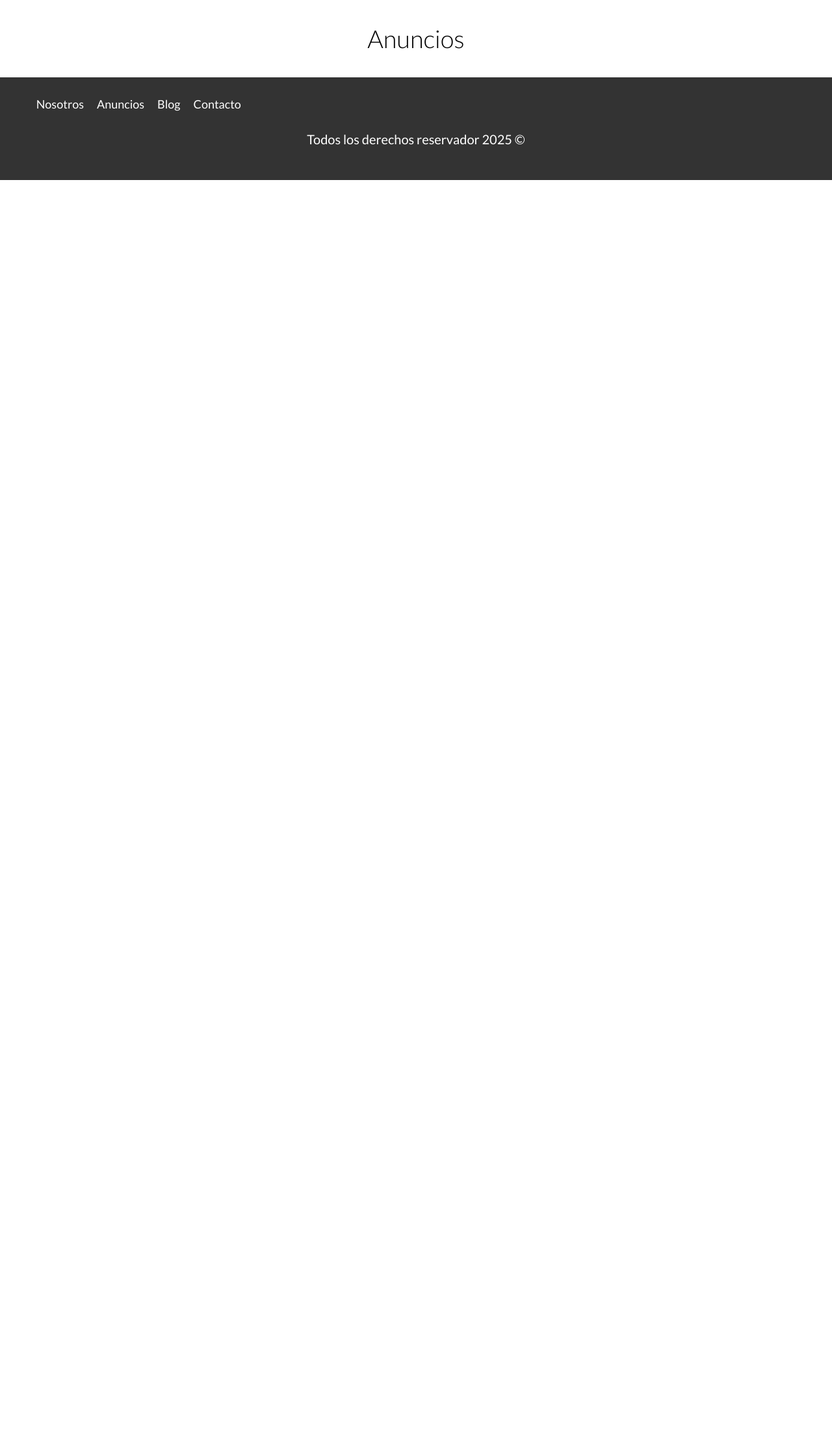
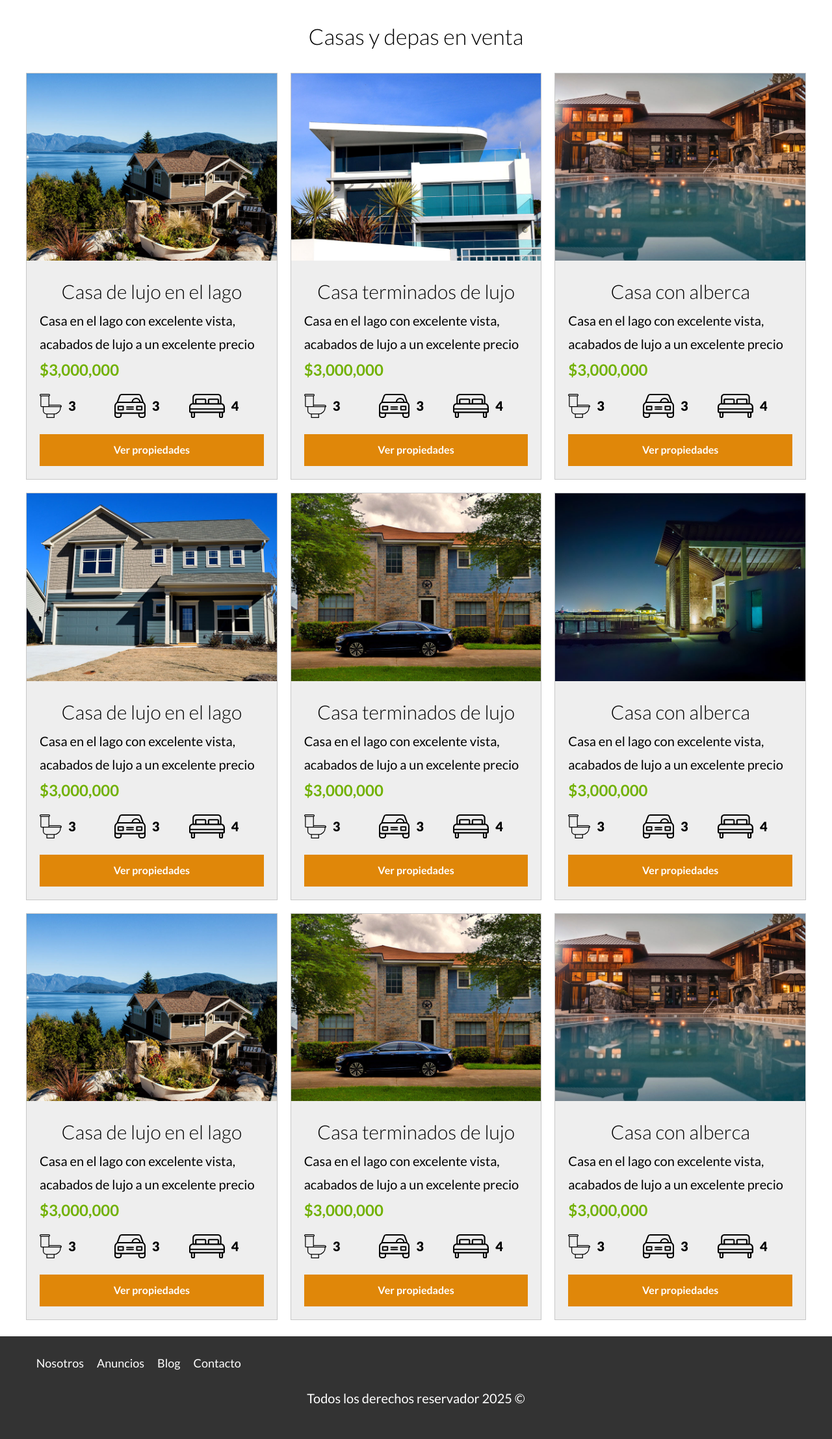
Before and after one commit to lucas22dossantos/Bienes-Raices, a PHP site: page /src/html/anuncios.html in a window 1280 px wide. Shown: the part 119-2333 px from the top of the page at 65% size. Before the commit the page ends 396 px from the top, so only its background shows below. Run offline with PHP 8.4, Linux system fonts and the light colour scheme; style sheets or scripts are compiled from the project's sources; some libraries are stand-ins or nearby versions.

Commit message:
creamos la pagina de anuncios

```diff
--- a/src/html/anuncios.html
+++ b/src/html/anuncios.html
@@ -25,7 +25,470 @@
     </header>
 
     <main class="contenedor seccion">
-      <h1>Anuncios</h1>
+      <h2>Casas y depas en venta</h2>
+
+      <div class="contenedor-anuncios">
+        <div class="anuncio">
+          <picture>
+            <source srcset="../../build/img/anuncio1.webp" type="img/webp" />
+            <source srcset="../../build/img/anuncio1.jpg" type="img/jpg" />
+            <img
+              loading="lazy"
+              src="../../build/img/anuncio1.jpg"
+              alt="Anuncio"
+            />
+          </picture>
+
+          <div class="contenido-anuncio">
+            <h3>Casa de lujo en el lago</h3>
+            <p>
+              Casa en el lago con excelente vista, acabados de lujo a un
+              excelente precio
+            </p>
+            <p class="precio">$3,000,000</p>
+
+            <ul class="icono-caracteristicas">
+              <li>
+                <img
+                  loading="lazy"
+                  src="../../build/img/icono_wc.svg"
+                  alt="Icono WC"
+                />
+                <p>3</p>
+              </li>
+              <li>
+                <img
+                  loading="lazy"
+                  src="../../build/img/icono_estacionamiento.svg"
+                  alt="Icono estacionamiento"
+                />
+                <p>3</p>
+              </li>
+              <li>
+                <img
+                  loading="lazy"
+                  src="../../build/img/icono_dormitorio.svg"
+                  alt="Icono dormitorio"
+                />
+                <p>4</p>
+              </li>
+            </ul>
+
+            <a href="anuncio.html" class="boton boton-amarillo-block">
+              Ver propiedades
+            </a>
+          </div>
+        </div>
+        <div class="anuncio">
+          <picture>
+            <source srcset="../../build/img/anuncio2.webp" type="img/webp" />
+            <source srcset="../../build/img/anuncio2.jpg" type="img/jpg" />
+            <img
+              loading="lazy"
+              src="../../build/img/anuncio2.jpg"
+              alt="Anuncio"
+            />
+          </picture>
+
+          <div class="contenido-anuncio">
+            <h3>Casa terminados de lujo</h3>
+            <p>
+              Casa en el lago con excelente vista, acabados de lujo a un
+              excelente precio
+            </p>
+            <p class="precio">$3,000,000</p>
+
+            <ul class="icono-caracteristicas">
+              <li>
+                <img
+                  loading="lazy"
+                  src="../../build/img/icono_wc.svg"
+                  alt="Icono WC"
+                />
+                <p>3</p>
+              </li>
+              <li>
+                <img
+                  loading="lazy"
+                  src="../../build/img/icono_estacionamiento.svg"
+                  alt="Icono estacionamiento"
+                />
+                <p>3</p>
+              </li>
+              <li>
+                <img
+                  loading="lazy"
+                  src="../../build/img/icono_dormitorio.svg"
+                  alt="Icono dormitorio"
+                />
+                <p>4</p>
+              </li>
+            </ul>
+
+            <a href="anuncio.html" class="boton boton-amarillo">
+              Ver propiedades
+            </a>
+          </div>
+        </div>
+        <div class="anuncio">
+          <picture>
+            <source srcset="../../build/img/anuncio3.webp" type="img/webp" />
+            <source srcset="../../build/img/anuncio3.jpg" type="img/jpg" />
+            <img
+              loading="lazy"
+              src="../../build/img/anuncio3.jpg"
+              alt="Anuncio"
+            />
+          </picture>
+
+          <div class="contenido-anuncio">
+            <h3>Casa con alberca</h3>
+            <p>
+              Casa en el lago con excelente vista, acabados de lujo a un
+              excelente precio
+            </p>
+            <p class="precio">$3,000,000</p>
+
+            <ul class="icono-caracteristicas">
+              <li>
+                <img
+                  loading="lazy"
+                  src="../../build/img/icono_wc.svg"
+                  alt="Icono WC"
+                />
+                <p>3</p>
+              </li>
+              <li>
+                <img
+                  loading="lazy"
+                  src="../../build/img/icono_estacionamiento.svg"
+                  alt="Icono estacionamiento"
+                />
+                <p>3</p>
+              </li>
+              <li>
+                <img
+                  loading="lazy"
+                  src="../../build/img/icono_dormitorio.svg"
+                  alt="Icono dormitorio"
+                />
+                <p>4</p>
+              </li>
+            </ul>
+
+            <a href="anuncio.html" class="boton boton-amarillo">
+              Ver propiedades
+            </a>
+          </div>
+        </div>
+        <div class="anuncio">
+          <picture>
+            <source srcset="../../build/img/anuncio4.webp" type="img/webp" />
+            <source srcset="../../build/img/anuncio4.jpg" type="img/jpg" />
+            <img
+              loading="lazy"
+              src="../../build/img/anuncio4.jpg"
+              alt="Anuncio"
+            />
+          </picture>
+
+          <div class="contenido-anuncio">
+            <h3>Casa de lujo en el lago</h3>
+            <p>
+              Casa en el lago con excelente vista, acabados de lujo a un
+              excelente precio
+            </p>
+            <p class="precio">$3,000,000</p>
+
+            <ul class="icono-caracteristicas">
+              <li>
+                <img
+                  loading="lazy"
+                  src="../../build/img/icono_wc.svg"
+                  alt="Icono WC"
+                />
+                <p>3</p>
+              </li>
+              <li>
+                <img
+                  loading="lazy"
+                  src="../../build/img/icono_estacionamiento.svg"
+                  alt="Icono estacionamiento"
+                />
+                <p>3</p>
+              </li>
+              <li>
+                <img
+                  loading="lazy"
+                  src="../../build/img/icono_dormitorio.svg"
+                  alt="Icono dormitorio"
+                />
+                <p>4</p>
+              </li>
+            </ul>
+
+            <a href="anuncio.html" class="boton boton-amarillo-block">
+              Ver propiedades
+            </a>
+          </div>
+        </div>
+        <div class="anuncio">
+          <picture>
+            <source srcset="../../build/img/anuncio5.webp" type="img/webp" />
+            <source srcset="../../build/img/anuncio5.jpg" type="img/jpg" />
+            <img
+              loading="lazy"
+              src="../../build/img/anuncio5.jpg"
+              alt="Anuncio"
+            />
+          </picture>
+
+          <div class="contenido-anuncio">
+            <h3>Casa terminados de lujo</h3>
+            <p>
+              Casa en el lago con excelente vista, acabados de lujo a un
+              excelente precio
+            </p>
+            <p class="precio">$3,000,000</p>
+
+            <ul class="icono-caracteristicas">
+              <li>
+                <img
+                  loading="lazy"
+                  src="../../build/img/icono_wc.svg"
+                  alt="Icono WC"
+                />
+                <p>3</p>
+              </li>
+              <li>
+                <img
+                  loading="lazy"
+                  src="../../build/img/icono_estacionamiento.svg"
+                  alt="Icono estacionamiento"
+                />
+                <p>3</p>
+              </li>
+              <li>
+                <img
+                  loading="lazy"
+                  src="../../build/img/icono_dormitorio.svg"
+                  alt="Icono dormitorio"
+                />
+                <p>4</p>
+              </li>
+            </ul>
+
+            <a href="anuncio.html" class="boton boton-amarillo">
+              Ver propiedades
+            </a>
+          </div>
+        </div>
+        <div class="anuncio">
+          <picture>
+            <source srcset="../../build/img/anuncio6.webp" type="img/webp" />
+            <source srcset="../../build/img/anuncio6.jpg" type="img/jpg" />
+            <img
+              loading="lazy"
+              src="../../build/img/anuncio6.jpg"
+              alt="Anuncio"
+            />
+          </picture>
+
+          <div class="contenido-anuncio">
+            <h3>Casa con alberca</h3>
+            <p>
+              Casa en el lago con excelente vista, acabados de lujo a un
+              excelente precio
+            </p>
+            <p class="precio">$3,000,000</p>
+
+            <ul class="icono-caracteristicas">
+              <li>
+                <img
+                  loading="lazy"
+                  src="../../build/img/icono_wc.svg"
+                  alt="Icono WC"
+                />
+                <p>3</p>
+              </li>
+              <li>
+                <img
+                  loading="lazy"
+                  src="../../build/img/icono_estacionamiento.svg"
+                  alt="Icono estacionamiento"
+                />
+                <p>3</p>
+              </li>
+              <li>
+                <img
+                  loading="lazy"
+                  src="../../build/img/icono_dormitorio.svg"
+                  alt="Icono dormitorio"
+                />
+                <p>4</p>
+              </li>
+            </ul>
+
+            <a href="anuncio.html" class="boton boton-amarillo">
+              Ver propiedades
+            </a>
+          </div>
+        </div>
+
+        <div class="anuncio">
+          <picture>
+            <source srcset="../../build/img/anuncio1.webp" type="img/webp" />
+            <source srcset="../../build/img/anuncio1.jpg" type="img/jpg" />
+            <img
+              loading="lazy"
+              src="../../build/img/anuncio1.jpg"
+              alt="Anuncio"
+            />
+          </picture>
+
+          <div class="contenido-anuncio">
+            <h3>Casa de lujo en el lago</h3>
+            <p>
+              Casa en el lago con excelente vista, acabados de lujo a un
+              excelente precio
+            </p>
+            <p class="precio">$3,000,000</p>
+
+            <ul class="icono-caracteristicas">
+              <li>
+                <img
+                  loading="lazy"
+                  src="../../build/img/icono_wc.svg"
+                  alt="Icono WC"
+                />
+                <p>3</p>
+              </li>
+              <li>
+                <img
+                  loading="lazy"
+                  src="../../build/img/icono_estacionamiento.svg"
+                  alt="Icono estacionamiento"
+                />
+                <p>3</p>
+              </li>
+              <li>
+                <img
+                  loading="lazy"
+                  src="../../build/img/icono_dormitorio.svg"
+                  alt="Icono dormitorio"
+                />
+                <p>4</p>
+              </li>
+            </ul>
+
+            <a href="anuncio.html" class="boton boton-amarillo-block">
+              Ver propiedades
+            </a>
+          </div>
+        </div>
+        <div class="anuncio">
+          <picture>
+            <source srcset="../../build/img/anuncio5.webp" type="img/webp" />
+            <source srcset="../../build/img/anuncio5.jpg" type="img/jpg" />
+            <img
+              loading="lazy"
+              src="../../build/img/anuncio5.jpg"
+              alt="Anuncio"
+            />
+          </picture>
+
+          <div class="contenido-anuncio">
+            <h3>Casa terminados de lujo</h3>
+            <p>
+              Casa en el lago con excelente vista, acabados de lujo a un
+              excelente precio
+            </p>
+            <p class="precio">$3,000,000</p>
+
+            <ul class="icono-caracteristicas">
+              <li>
+                <img
+                  loading="lazy"
+                  src="../../build/img/icono_wc.svg"
+                  alt="Icono WC"
+                />
+                <p>3</p>
+              </li>
+              <li>
+                <img
+                  loading="lazy"
+                  src="../../build/img/icono_estacionamiento.svg"
+                  alt="Icono estacionamiento"
+                />
+                <p>3</p>
+              </li>
+              <li>
+                <img
+                  loading="lazy"
+                  src="../../build/img/icono_dormitorio.svg"
+                  alt="Icono dormitorio"
+                />
+                <p>4</p>
+              </li>
+            </ul>
+
+            <a href="anuncio.html" class="boton boton-amarillo">
+              Ver propiedades
+            </a>
+          </div>
+        </div>
+        <div class="anuncio">
+          <picture>
+            <source srcset="../../build/img/anuncio3.webp" type="img/webp" />
+            <source srcset="../../build/img/anuncio3.jpg" type="img/jpg" />
+            <img
+              loading="lazy"
+              src="../../build/img/anuncio3.jpg"
+              alt="Anuncio"
+            />
+          </picture>
+
+          <div class="contenido-anuncio">
+            <h3>Casa con alberca</h3>
+            <p>
+              Casa en el lago con excelente vista, acabados de lujo a un
+              excelente precio
+            </p>
+            <p class="precio">$3,000,000</p>
+
+            <ul class="icono-caracteristicas">
+              <li>
+                <img
+                  loading="lazy"
+                  src="../../build/img/icono_wc.svg"
+                  alt="Icono WC"
+                />
+                <p>3</p>
+              </li>
+              <li>
+                <img
+                  loading="lazy"
+                  src="../../build/img/icono_estacionamiento.svg"
+                  alt="Icono estacionamiento"
+                />
+                <p>3</p>
+              </li>
+              <li>
+                <img
+                  loading="lazy"
+                  src="../../build/img/icono_dormitorio.svg"
+                  alt="Icono dormitorio"
+                />
+                <p>4</p>
+              </li>
+            </ul>
+
+            <a href="anuncio.html" class="boton boton-amarillo">
+              Ver propiedades
+            </a>
+          </div>
+        </div>
+      </div>
     </main>
 
     <footer class="footer seccion">
--- a/src/scss/base/_botones.scss
+++ b/src/scss/base/_botones.scss
@@ -3,10 +3,16 @@
 
 .boton-amarillo {
   @include m.boton(v.$amarillo, block);
+  &:hover {
+    background-color: #b86b07; // amarillo más oscuro a mano
+  }
 }
 
 .boton-amarillo-block {
   @include m.boton(v.$amarillo, block);
+  &:hover {
+    background-color: #b86b07; // amarillo más oscuro a mano
+  }
 }
 
 .boton-verde {
--- a/src/scss/base/_utilidades.scss
+++ b/src/scss/base/_utilidades.scss
@@ -5,7 +5,7 @@
   margin-bottom: calc(v.$separacion / 2);
 }
 .contenido-centrado {
-  max-width: 800px;
+  max-width: 80rem;
 }
 
 .alinear-derecha {
--- a/src/scss/base/_variables.scss
+++ b/src/scss/base/_variables.scss
@@ -1,7 +1,7 @@
-@import url('https://fonts.googleapis.com/css?family=Lato:300,400,700,900');
+@import url("https://fonts.googleapis.com/css?family=Lato:300,400,700,900");
 
 // Fuentes
-$fuente_principal: 'Lato', sans-serif;
+$fuente_principal: "Lato", sans-serif;
 
 // Tamaño de Media Queries
 $telefono: 480px;
@@ -10,9 +10,9 @@ $desktop: 1024px;
 
 // Colores
 $negro: #000000;
-$amarillo: #E08709;;
-$verde: #71B100;
-$blanco: #FFFFFF;
+$amarillo: #e08709;
+$verde: #71b100;
+$blanco: #ffffff;
 $gris: #e1e1e1;
 $grisOscuro: #333333;
 
@@ -20,6 +20,6 @@ $separacion: 5rem;
 
 // Fuentes
 $delgada: 300;
-$regular : 400;
+$regular: 400;
 $bold: 700;
-$black: 900
+$black: 900;
--- a/src/scss/layout/_anuncios.scss
+++ b/src/scss/layout/_anuncios.scss
@@ -20,18 +20,19 @@
   p {
     margin: 0;
   }
+}
 
-  .precio {
-    color: v.$verde;
-    font-weight: v.$bold;
-    font-size: 2.4rem;
-  }
+.precio {
+  color: v.$verde;
+  font-weight: v.$bold;
+  font-size: 2.4rem;
 }
 
 .icono-caracteristicas {
   display: flex;
   list-style: none;
   padding: 0;
+  max-width: 40rem;
 
   li {
     flex: 1;
```
Also changed, not shown: src/html/anuncio.html (added, +98 -0 lines).
